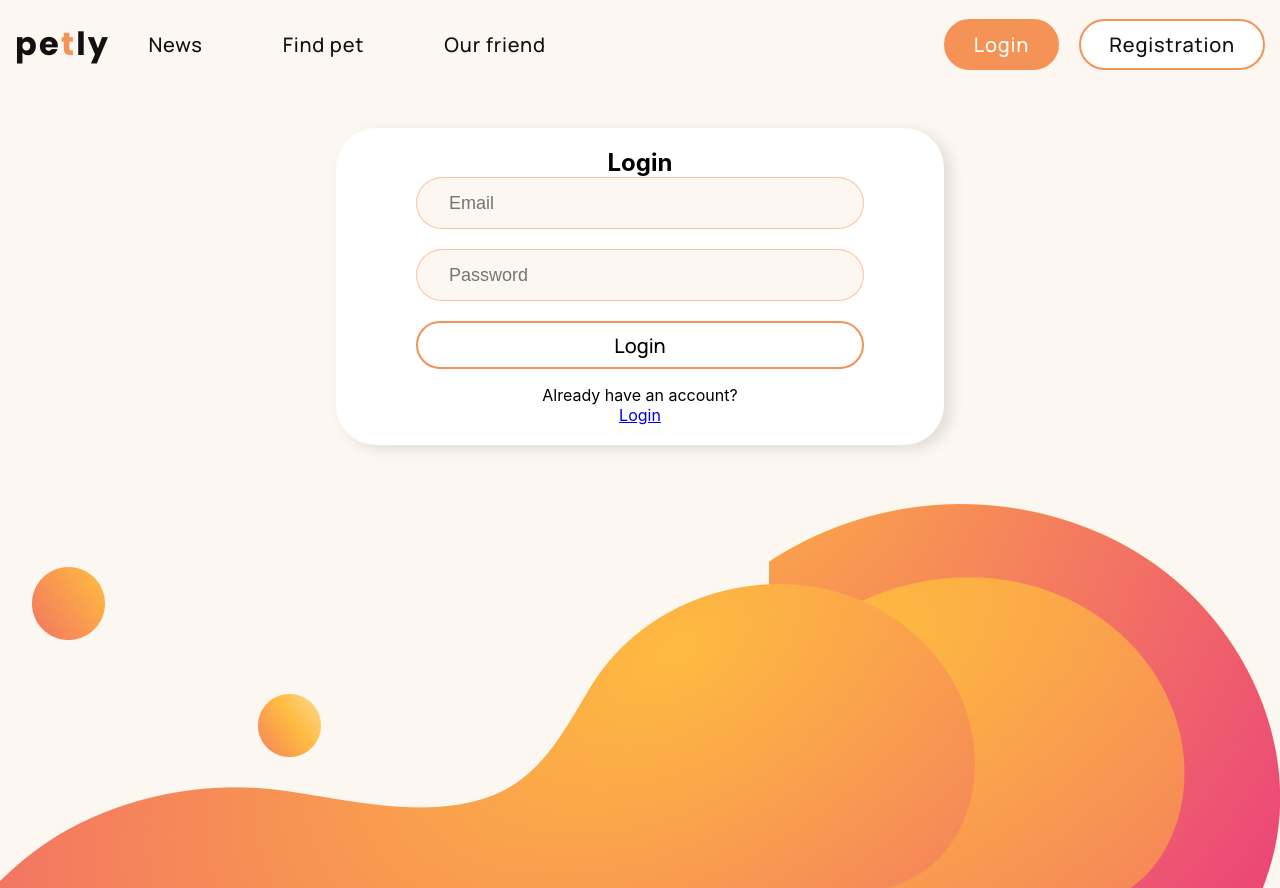
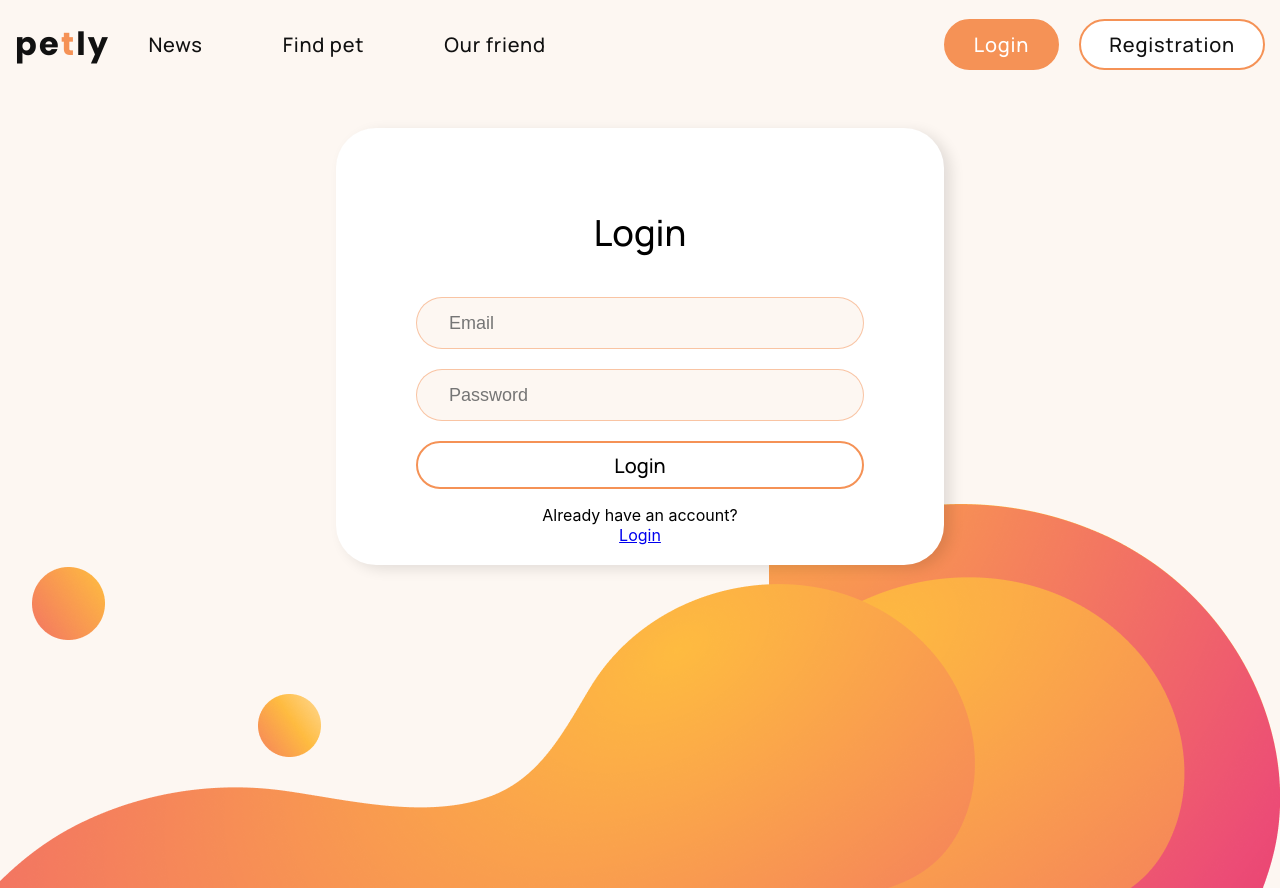
Before and after one commit to MaximKucheriaviy/pets-team-4, a React (Create React App) app: page /login in a window 1280 px wide. Built offline with nearby package versions, Linux system fonts and the light colour scheme; no server answers.

Commit message:
fixed styles of form titles

```diff
--- a/src/components/Authorization/LoginForm/loginForm.jsx
+++ b/src/components/Authorization/LoginForm/loginForm.jsx
@@ -47,7 +47,7 @@ export const LoginForm = () => {
           }}
         >
           <Form className={css.loginForm}>
-            <h2>Login</h2>
+            <h2 className={css.loginFormTitle}>Login</h2>
             <div className={css.loginFormItemWrapper}>
               <Field
                 className={css.loginFormItem}
--- a/src/components/Authorization/LoginForm/loginForm.module.css
+++ b/src/components/Authorization/LoginForm/loginForm.module.css
@@ -28,6 +28,18 @@
 .loginFormItemWrapper {
   margin-bottom: 20px;
 }
+
+.loginFormTitle {
+  margin-top: 60px;
+  margin-bottom: 40px;
+
+  font-family: "Manrope";
+  font-style: normal;
+  font-weight: 500;
+  font-size: 36px;
+  line-height: 49px;
+}
+
 .loginFormItem {
   position: relative;
   width: 458px;
--- a/src/components/Authorization/RegisterForm/registerForm.jsx
+++ b/src/components/Authorization/RegisterForm/registerForm.jsx
@@ -126,7 +126,7 @@ export const RegisterForm = () => {
         >
           {({ errors, touched, values, isValid }) => (
             <Form className={css.registerForm}>
-              <h2>Registration</h2>
+              <h2 className={css.registerFormTitle}>Registration</h2>
               {isFirstStep && (
                 <div className={css.registerFormItemWrapper}>
                   <Field
--- a/src/components/Authorization/RegisterForm/registerForm.module.css
+++ b/src/components/Authorization/RegisterForm/registerForm.module.css
@@ -23,6 +23,17 @@
   border-radius: 40px;
 
   width: 618px;
+}
+
+.registerFormTitle {
+  margin-top: 60px;
+  margin-bottom: 40px;
+
+  font-family: "Manrope";
+  font-style: normal;
+  font-weight: 500;
+  font-size: 36px;
+  line-height: 49px;
 }
 
 .registerFormItemWrapper {
```
